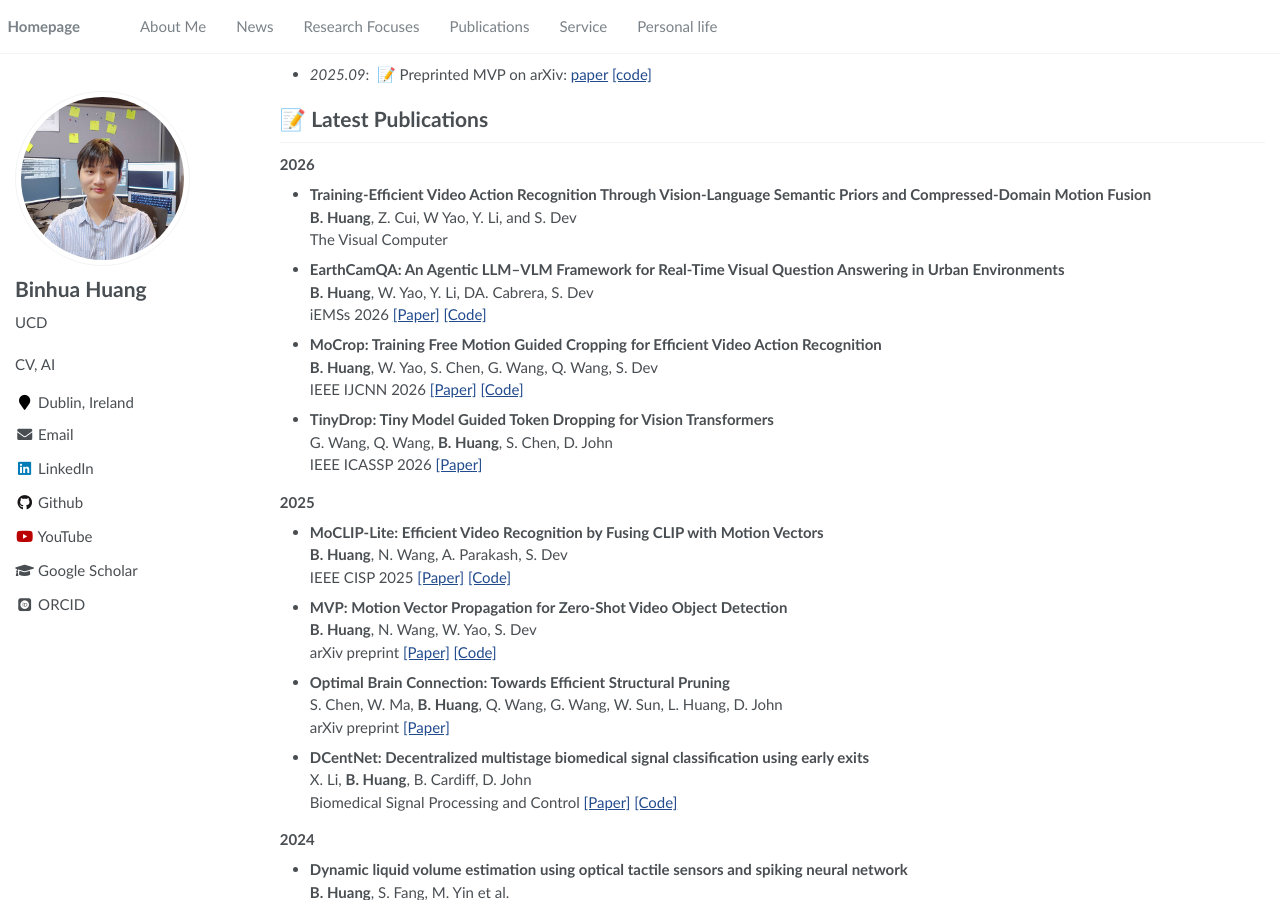
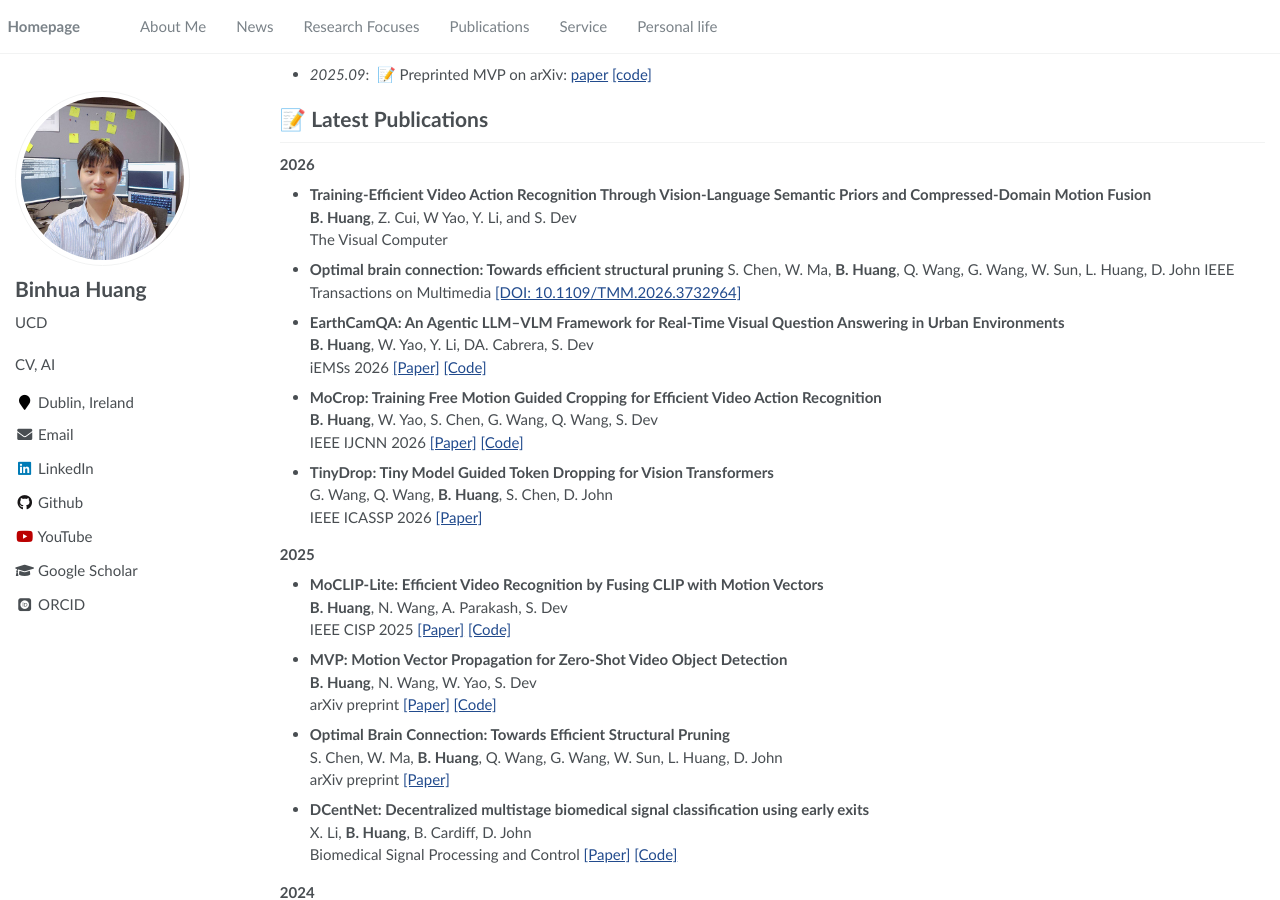
Before and after one commit to microa/microa.github.io, a Jekyll site: the page built from _pages/about.md, in a window 1280 px wide and 900 px high, scrolled down 314 px. Built offline with Jekyll 4.4.1, drawn with Linux system fonts in a browser that asks for light colours; some web fonts are replaced.

Commit message:
Update about.md

```diff
--- a/_pages/about.md
+++ b/_pages/about.md
@@ -40,6 +40,11 @@ Hi 👋! I'm an AI researcher interested in building scalable multimodal systems
 - **Training-Efficient Video Action Recognition Through Vision-Language Semantic Priors and Compressed-Domain Motion Fusion**
   **B. Huang**, Z. Cui, W Yao, Y. Li, and S. Dev
   The Visual Computer
+
+- **Optimal brain connection: Towards efficient structural pruning**
+  S. Chen, W. Ma, **B. Huang**, Q. Wang, G. Wang, W. Sun, L. Huang, D. John
+  IEEE Transactions on Multimedia [[DOI: 10.1109/TMM.2026.3732964]](https://doi.org/10.1109/TMM.2026.3732964)
+
 
 - **EarthCamQA: An Agentic LLM–VLM Framework for Real-Time Visual Question Answering in Urban Environments**
   **B. Huang**, W. Yao, Y. Li, DA. Cabrera, S. Dev
```
